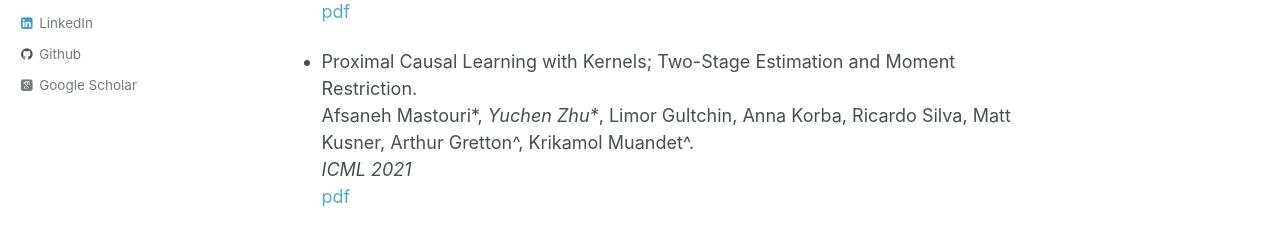
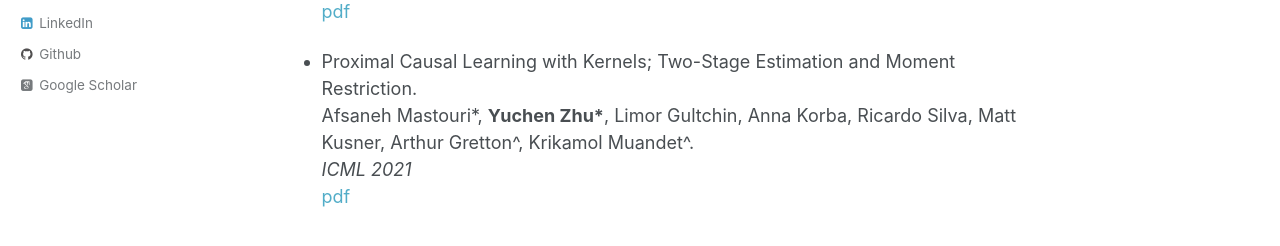
Before and after one commit to yuchen-zhu/yuchen-zhu.github.io, a Jekyll site: the page built from _pages/publications.md, in a window 1280 px wide. Shown: the part 319-565 px from the top of the page. Built offline with Jekyll 4.4.1, drawn with Linux system fonts in a browser that asks for light colours; some web fonts are replaced.

```diff
--- a/_pages/publications.md
+++ b/_pages/publications.md
@@ -12,7 +12,7 @@ Jean Kaddour, **Yuchen Zhu**, Qi Liu, Matt Kusner, Ricardo Silva.
 [pdf](https://arxiv.org/pdf/2106.01939.pdf)
 
 - Proximal Causal Learning with Kernels; Two-Stage Estimation and Moment Restriction.
-Afsaneh Mastouri\*, _Yuchen Zhu\*_, Limor Gultchin, Anna Korba, Ricardo Silva, Matt Kusner, Arthur Gretton^, Krikamol Muandet^.
+Afsaneh Mastouri\*, **Yuchen Zhu\***, Limor Gultchin, Anna Korba, Ricardo Silva, Matt Kusner, Arthur Gretton^, Krikamol Muandet^.
 *ICML 2021*
  [pdf](https://arxiv.org/pdf/2105.04544.pdf)
 
```
